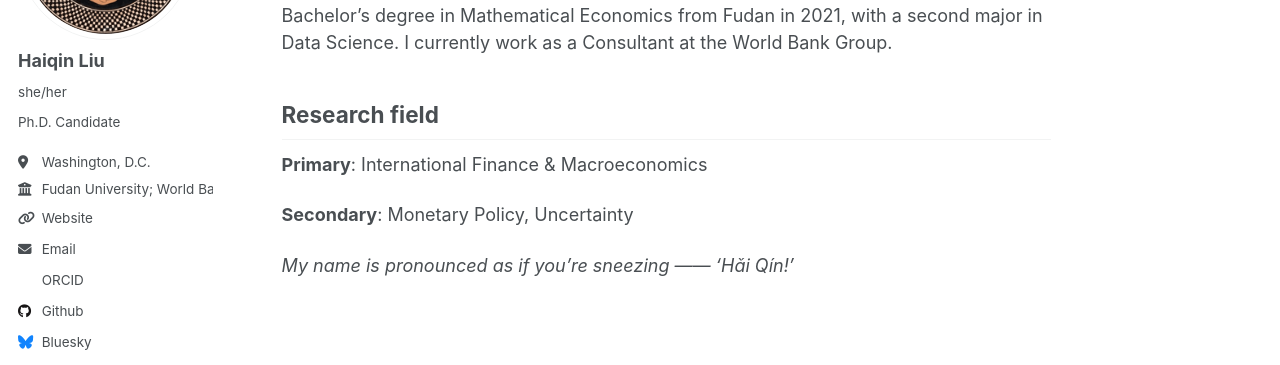
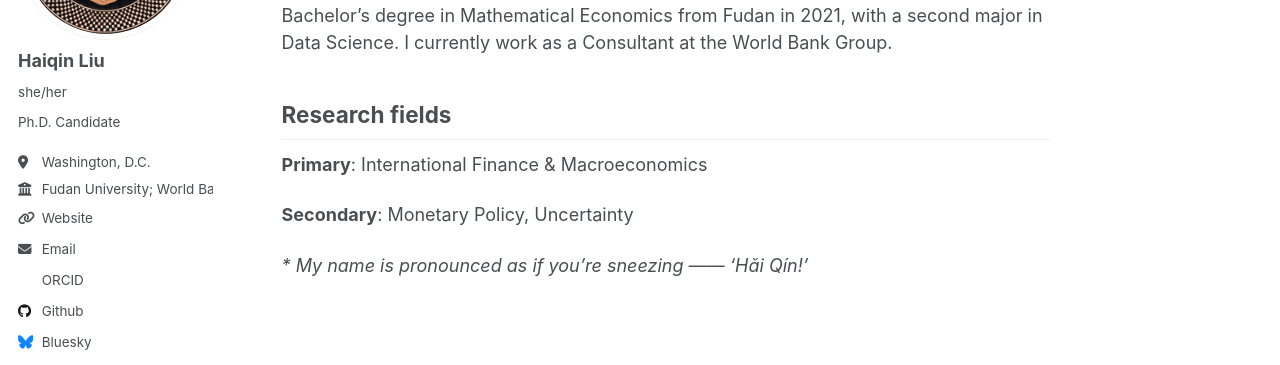
Before and after one commit to liuhaiqinFDU/liuhaiqinFDU.github.io, a Jekyll site: the page built from about.md, in a window 1280 px wide. Shown: the part 241-606 px from the top of the page. Built offline with Jekyll 4.4.1, drawn with Linux system fonts in a browser that asks for light colours; some web fonts are replaced.

Commit message:
Update about.md

```diff
--- a/about.md
+++ b/about.md
@@ -13,7 +13,7 @@ I am a candidate in the Elite PhD Program in Economics at [Fudan University](htt
 
 
 
-## Research field
+## Research fields
 
 **Primary**: International Finance & Macroeconomics
 
@@ -23,7 +23,7 @@ I am a candidate in the Elite PhD Program in Economics at [Fudan University](htt
 
 
 
-*My name is pronounced as if you're sneezing —— 'Hǎi Qín!'*
+*\* My name is pronounced as if you're sneezing —— 'Hǎi Qín!'*
 
 <!-- Mi hermanita [Haihan Liu](https://github.com/GraceHanLiu) studies Statistics at [Shanghai University of Finance and Economics](https://english.sufe.edu.cn/) and contributes part-time to my research under my mentorship. -->
 
```
